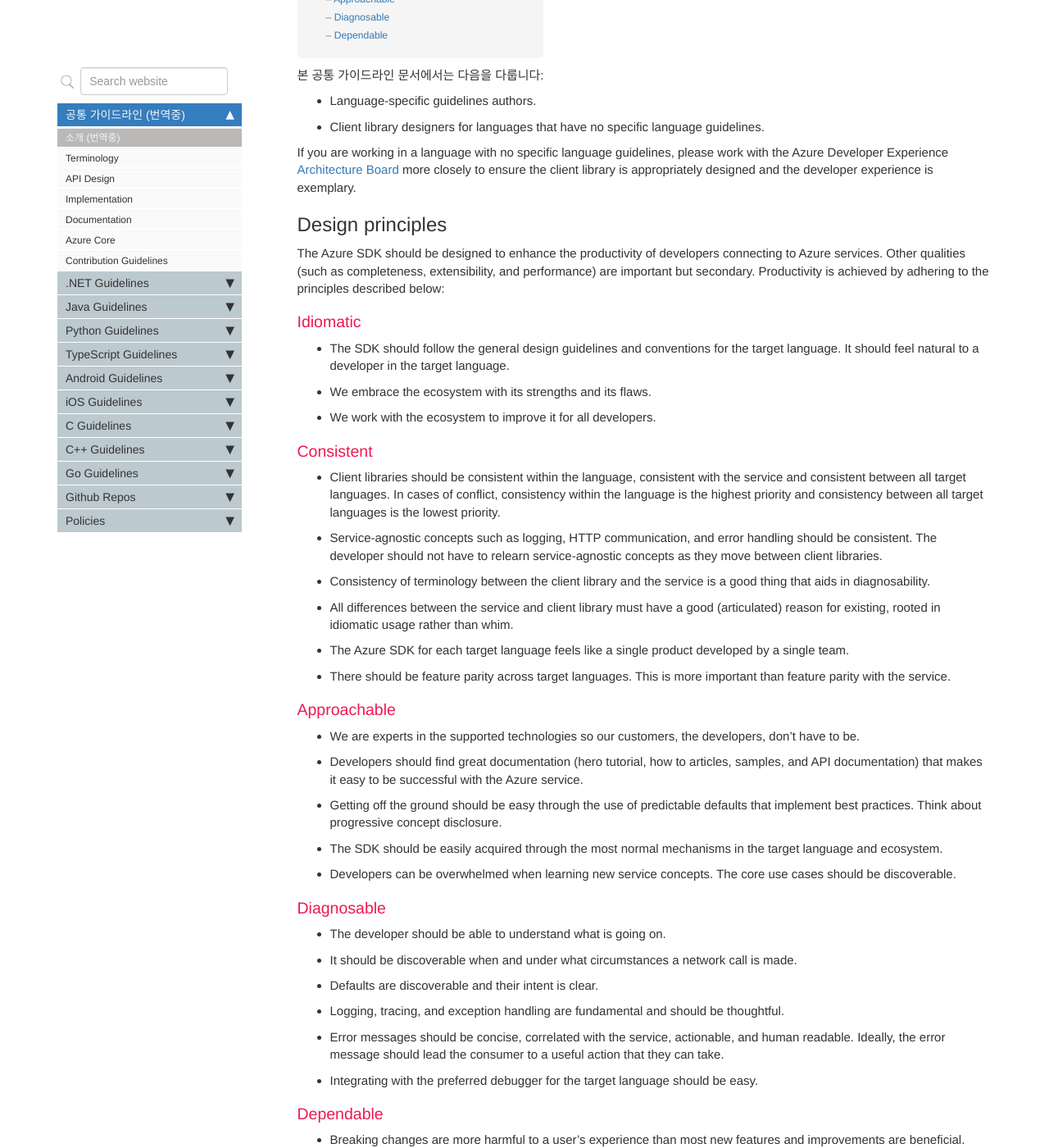
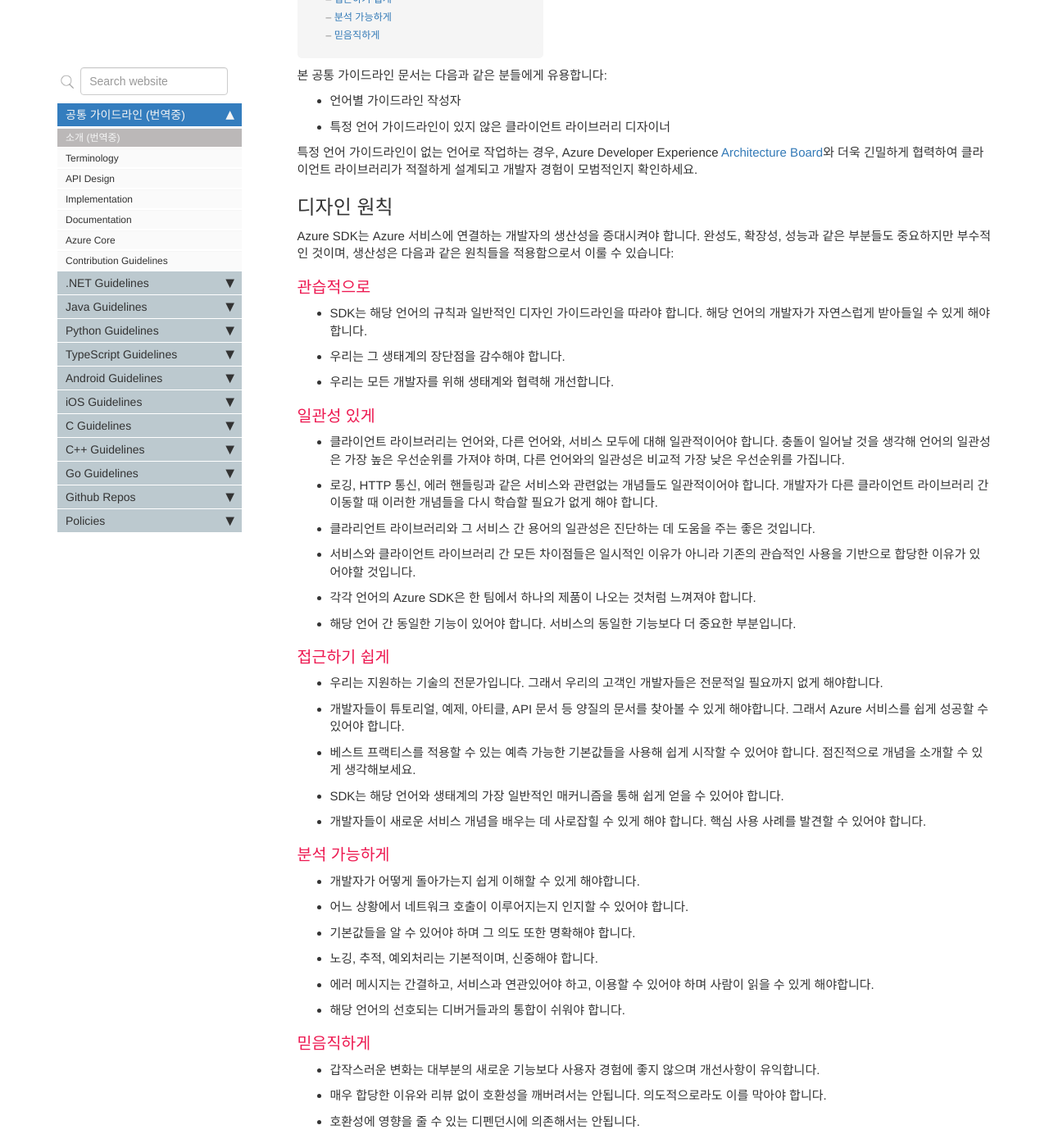
Before and after one commit to Azure/azure-sdk-korean, a Jekyll site: the page built from docs/general/introduction.md, in a window 1280 px wide and 1400 px high, scrolled down 263 px. Shown: the whole window at 82% size. Built offline with Jekyll 4.4.1, drawn with Linux system fonts in a browser that asks for light colours; comment, search, counter and statistics services are not loaded; some of the changed text lies outside the part shown.

Commit message:
docs: Translate general introduction guidelines

```diff
--- a/docs/general/introduction.md
+++ b/docs/general/introduction.md
@@ -6,54 +6,53 @@ folder: general
 sidebar: general_sidebar
 ---
 
-본 공통 가이드라인 문서에서는 다음을 다룹니다:
+본 공통 가이드라인 문서는 다음과 같은 분들에게 유용합니다:
 
-* Language-specific guidelines authors.
-* Client library designers for languages that have no specific language guidelines.
+* 언어별 가이드라인 작성자
+* 특정 언어 가이드라인이 있지 않은 클라이언트 라이브러리 디자이너
 
-If you are working in a language with no specific language guidelines, please work with the Azure Developer Experience [Architecture Board] more closely to ensure the client library is appropriately designed and the developer experience is exemplary.
+특정 언어 가이드라인이 없는 언어로 작업하는 경우, Azure Developer Experience [Architecture Board]와 더욱 긴밀하게 협력하여 클라이언트 라이브러리가 적절하게 설계되고 개발자 경험이 모범적인지 확인하세요.
 
-## Design principles
+## 디자인 원칙
 
-The Azure SDK should be designed to enhance the productivity of developers connecting to Azure services. Other qualities (such as completeness, extensibility, and performance) are important but secondary. Productivity is achieved by adhering to the principles described below:
+Azure SDK는 Azure 서비스에 연결하는 개발자의 생산성을 증대시켜야 합니다. 완성도, 확장성, 성능과 같은 부분들도 중요하지만 부수적인 것이며, 생산성은 다음과 같은 원칙들을 적용함으로서 이룰 수 있습니다:
 
-### Idiomatic
+### 관습적으로
 
-* The SDK should follow the general design guidelines and conventions for the target language. It should feel natural to a developer in the target language.
-* We embrace the ecosystem with its strengths and its flaws.
-* We work with the ecosystem to improve it for all developers.
+* SDK는 해당 언어의 규칙과 일반적인 디자인 가이드라인을 따라야 합니다. 해당 언어의 개발자가 자연스럽게 받아들일 수 있게 해야 합니다.
+* 우리는 그 생태계의 장단점을 감수해야 합니다.
+* 우리는 모든 개발자를 위해 생태계와 협력해 개선합니다.
 
-### Consistent
+### 일관성 있게
 
-* Client libraries should be consistent within the language, consistent with the service and consistent between all target languages. In cases of conflict, consistency within the language is the highest priority and consistency between all target languages is the lowest priority.
-* Service-agnostic concepts such as logging, HTTP communication, and error handling should be consistent. The developer should not have to relearn service-agnostic concepts as they move between client libraries.
-* Consistency of terminology between the client library and the service is a good thing that aids in diagnosability.
-* All differences between the service and client library must have a good (articulated) reason for existing, rooted in idiomatic usage rather than whim.
-* The Azure SDK for each target language feels like a single product developed by a single team.
-* There should be feature parity across target languages. This is more important than feature parity with the service.
+* 클라이언트 라이브러리는 언어와, 다른 언어와, 서비스 모두에 대해 일관적이어야 합니다. 충돌이 일어날 것을 생각해 언어의 일관성은 가장 높은 우선순위를 가져야 하며, 다른 언어와의 일관성은 비교적 가장 낮은 우선순위를 가집니다.
+* 로깅, HTTP 통신, 에러 핸들링과 같은 서비스와 관련없는 개념들도 일관적이어야 합니다. 개발자가 다른 클라이언트 라이브러리 간 이동할 때 이러한 개념들을 다시 학습할 필요가 없게 해야 합니다.
+* 클라리언트 라이브러리와 그 서비스 간 용어의 일관성은 진단하는 데 도움을 주는 좋은 것입니다.
+* 서비스와 클라이언트 라이브러리 간 모든 차이점들은 일시적인 이유가 아니라 기존의 관습적인 사용을 기반으로 합당한 이유가 있어야할 것입니다.
+* 각각 언어의 Azure SDK은 한 팀에서 하나의 제품이 나오는 것처럼 느껴져야 합니다.
+* 해당 언어 간 동일한 기능이 있어야 합니다. 서비스의 동일한 기능보다 더 중요한 부분입니다.
 
-### Approachable
+### 접근하기 쉽게
 
-* We are experts in the supported technologies so our customers, the developers, don't have to be.
-* Developers should find great documentation (hero tutorial, how to articles, samples, and API documentation) that makes it easy to be successful with the Azure service.
-* Getting off the ground should be easy through the use of predictable defaults that implement best practices. Think about progressive concept disclosure.
-* The SDK should be easily acquired through the most normal mechanisms in the target language and ecosystem.
-* Developers can be overwhelmed when learning new service concepts. The core use cases should be discoverable.
+* 우리는 지원하는 기술의 전문가입니다. 그래서 우리의 고객인 개발자들은 전문적일 필요까지 없게 해야합니다.
+* 개발자들이 튜토리얼, 예제, 아티클, API 문서 등 양질의 문서를 찾아볼 수 있게 해야합니다. 그래서 Azure 서비스를 쉽게 성공할 수 있어야 합니다.
+* 베스트 프랙티스를 적용할 수 있는 예측 가능한 기본값들을 사용해 쉽게 시작할 수 있어야 합니다. 점진적으로 개념을 소개할 수 있게 생각해보세요.
+* SDK는 해당 언어와 생태계의 가장 일반적인 매커니즘을 통해 쉽게 얻을 수 있어야 합니다.
+* 개발자들이 새로운 서비스 개념을 배우는 데 사로잡힐 수 있게 해야 합니다. 핵심 사용 사례를 발견할 수 있어야 합니다.
 
-### Diagnosable
+### 분석 가능하게
 
-* The developer should be able to understand what is going on.
-* It should be discoverable when and under what circumstances a network call is made.
-* Defaults are discoverable and their intent is clear.
-* Logging, tracing, and exception handling are fundamental and should be thoughtful.
-* Error messages should be concise, correlated with the service, actionable, and human readable. Ideally, the error message should lead the consumer to a useful action that they can take.
-* Integrating with the preferred debugger for the target language should be easy.
+* 개발자가 어떻게 돌아가는지 쉽게 이해할 수 있게 해야합니다.
+* 어느 상황에서 네트워크 호출이 이루어지는지 인지할 수 있어야 합니다.
+* 기본값들을 알 수 있어야 하며 그 의도 또한 명확해야 합니다.
+* 노깅, 추적, 예외처리는 기본적이며, 신중해야 합니다.
+* 에러 메시지는 간결하고, 서비스과 연관있어야 하고, 이용할 수 있어야 하며 사람이 읽을 수 있게 해야합니다.
+* 해당 언어의 선호되는 디버거들과의 통합이 쉬워야 합니다.
 
-### Dependable
+### 믿음직하게
 
-* Breaking changes are more harmful to a user's experience than most new features and improvements are beneficial.
-* Incompatibilities should never be introduced deliberately without thorough review and very strong justification.
-* Do not rely on dependencies that can force our hand on compatibility.
-
+* 갑작스러운 변화는 대부분의 새로운 기능보다 사용자 경험에 좋지 않으며 개선사항이 유익합니다.
+* 매우 합당한 이유와 리뷰 없이 호환성을 깨버려서는 안됩니다. 의도적으로라도 이를 막아야 합니다.
+* 호환성에 영향을 줄 수 있는 디펜던시에 의존해서는 안됩니다.
 
 {% include refs.md %}
```
